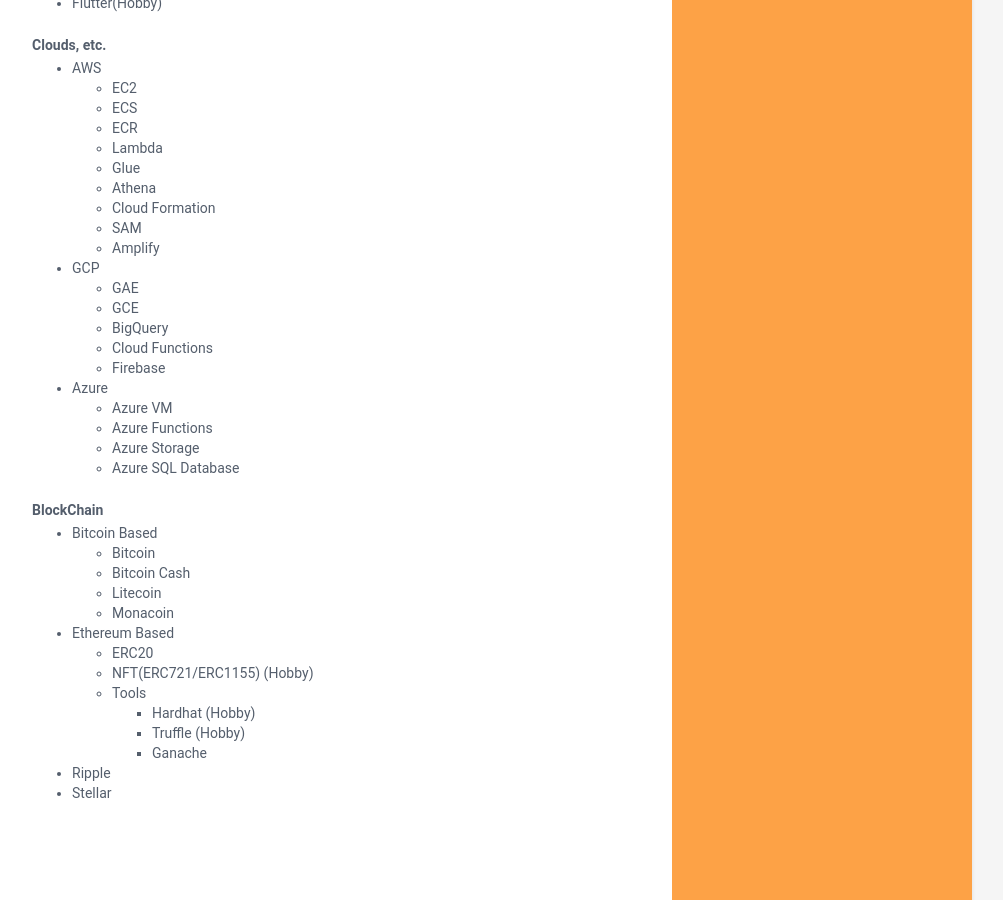
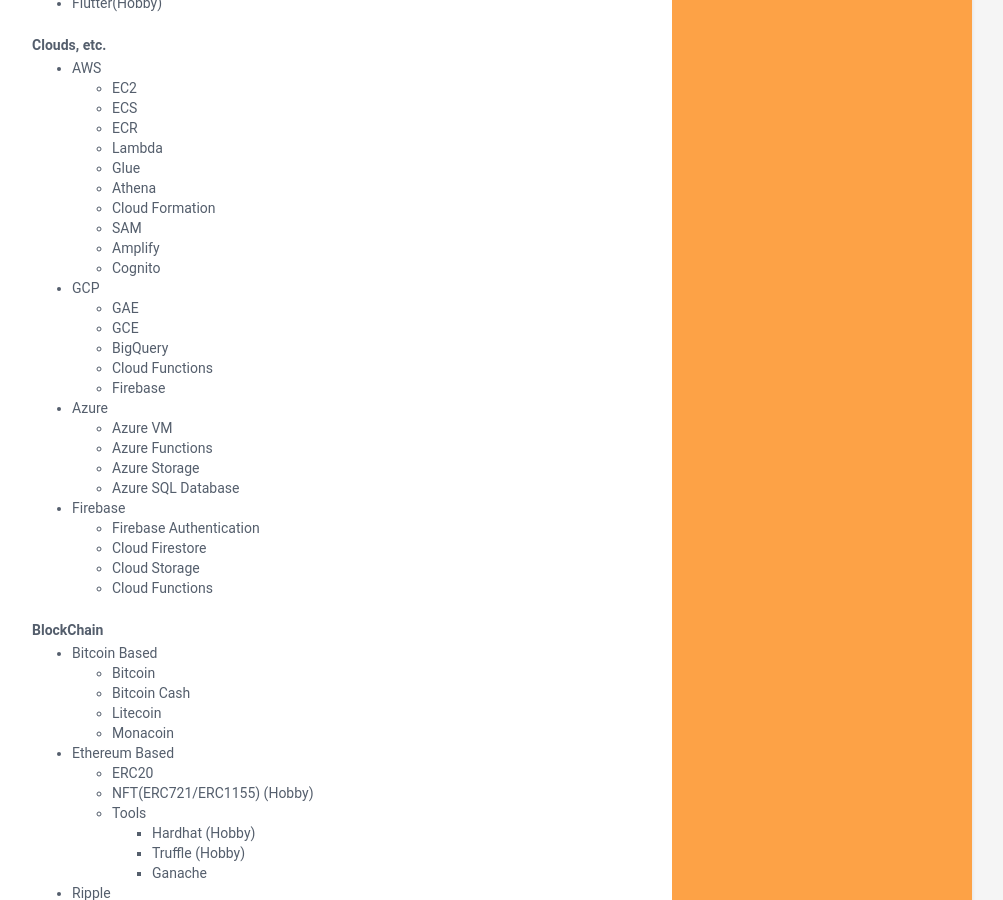
Before and after one commit to SSS-99/online-cv, a Jekyll site: the page built from index.html, in a window 1280 px wide and 900 px high, scrolled down 3169 px. Shown: the whole window, without its empty margins (168-1171 px from the left). Built offline with Jekyll 4.4.1, drawn with Linux system fonts in a browser that asks for light colours.

Commit message:
update data.yml

```diff
--- a/_data/data.yml
+++ b/_data/data.yml
@@ -284,6 +284,7 @@ skills:
             - Cloud Formation
             - SAM
             - Amplify
+            - Cognito
           - GCP
             - GAE
             - GCE
@@ -295,6 +296,11 @@ skills:
             - Azure Functions
             - Azure Storage
             - Azure SQL Database
+          - Firebase
+            - Firebase Authentication
+            - Cloud Firestore
+            - Cloud Storage
+            - Cloud Functions
 
       - name: BlockChain
         details: |
```
